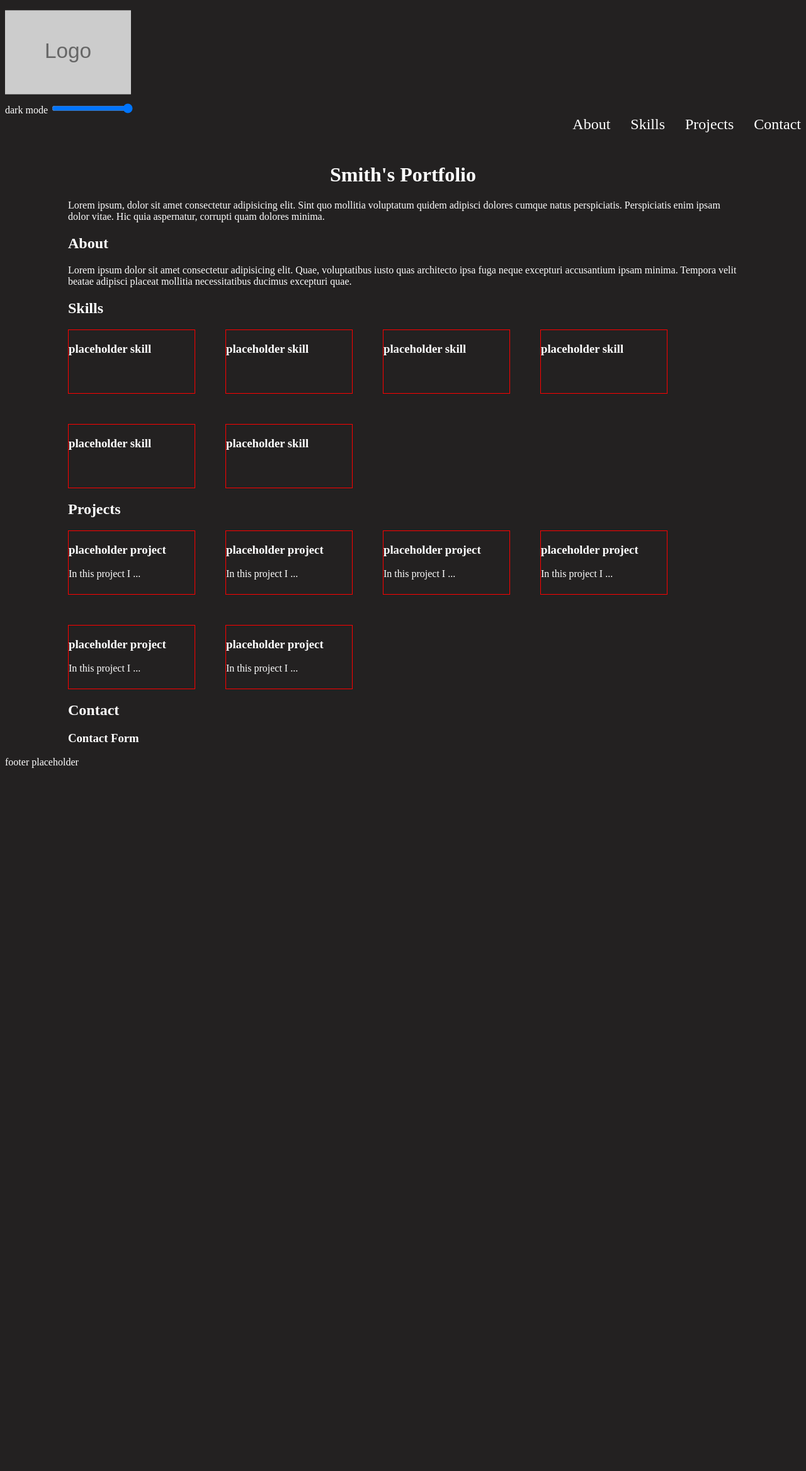
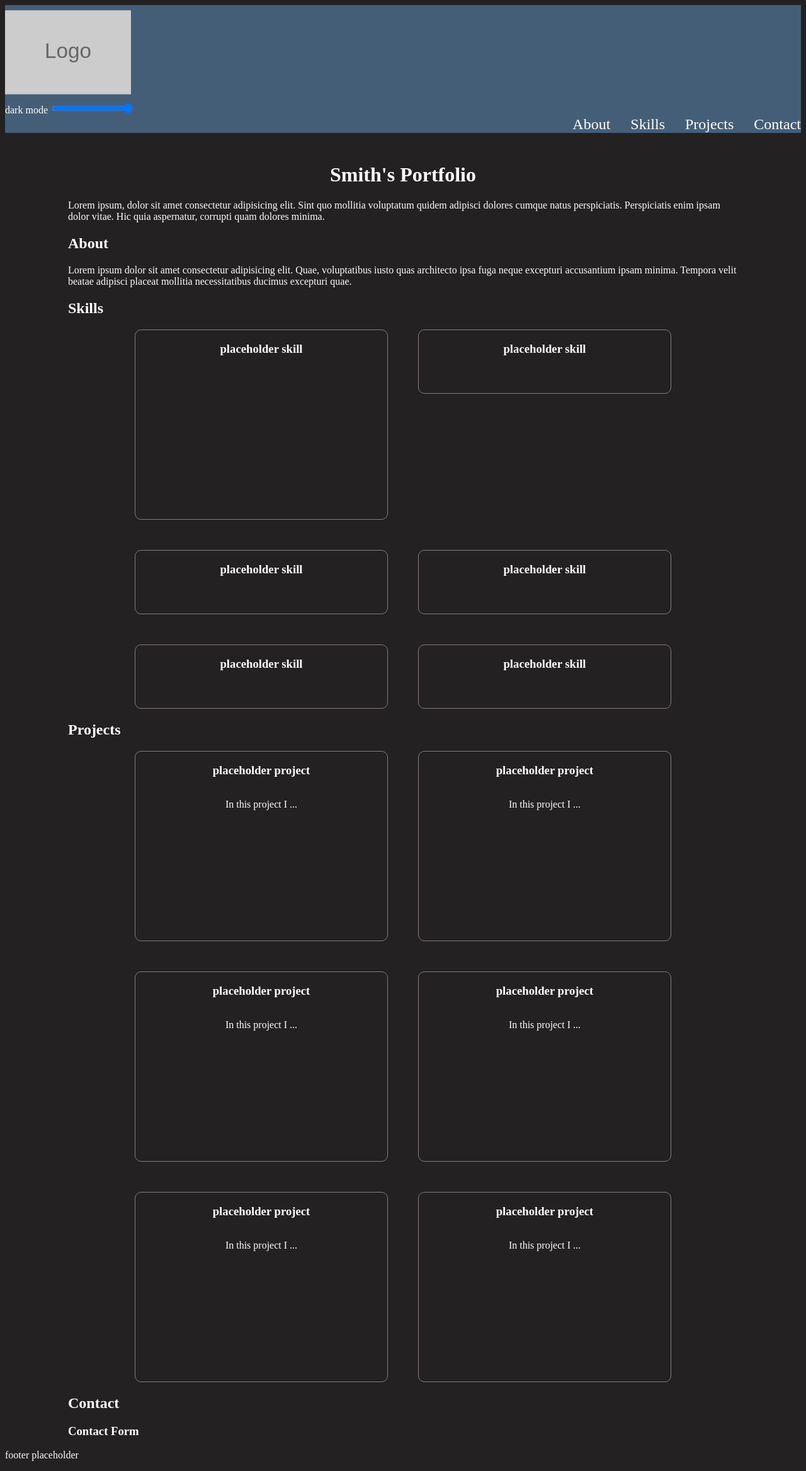
Before and after one commit to Robbie632/tutoring, a PHP site: page / in a window 1280 px wide. Shown: the whole page at 63% size. Before the commit the page ends 1219 px from the top, so only its background shows below. Run offline with PHP 8.4, Linux system fonts and the light colour scheme.

Commit message:
add more styling to portfolio exercises

```diff
--- a/lessons/front_end/html_css_basics/index.html
+++ b/lessons/front_end/html_css_basics/index.html
@@ -42,22 +42,22 @@
         <div id="skills">
             <h2>Skills</h2>
             <div class="card-container">
-                <div>
+                <div class="skill">
                     <h3>placeholder skill</h3>
                 </div>
-                <div>
+                <div class="skill">
                     <h3>placeholder skill</h3>
                 </div>
-                <div>
+                <div class="skill">
                     <h3>placeholder skill</h3>
                 </div>
-                <div>
+                <div class="skill">
                     <h3>placeholder skill</h3>
                 </div>
-                <div>
+                <div class="skill">
                     <h3>placeholder skill</h3>
                 </div>
-                <div>
+                <div class="skill">
                     <h3>placeholder skill</h3>
                 </div>
             </div>
--- a/lessons/front_end/html_css_basics/style.css
+++ b/lessons/front_end/html_css_basics/style.css
@@ -1,24 +1,31 @@
 :root{
     --backgound-color:white;
     --font-color: rgb(35, 33, 33);
+    --border-color: rgb(75, 67, 67);
+    --color-1: rgb(190, 219, 248);
+}
+.dark-mode {
+    --background-color: rgb(35, 33, 33);
+    --font-color: white;
+    --border-color: rgb(138, 125, 125);
+    --color-1: rgb(69, 94, 120);
+}
+h1 {
+    text-align: center;
+    margin-top:3rem;
 }
 body {
     background-color: var(--background-color);
     color: var(--font-color);
     transition: background-color 0.3s ease;
 }
+header {
+    background-color: var(--color-1);
+}
 
 main {
     margin-left:100px;
     margin-right: 100px;
-}
-.dark-mode {
-    --background-color: rgb(35, 33, 33);
-    --font-color: white;
-}
-h1 {
-    text-align: center;
-    margin-top:3rem;
 }
 h2 {
     text-align: left;
@@ -41,10 +48,18 @@ nav > a:hover {
     display: flex;
     flex-wrap: wrap;
     gap:3rem;
+    width:100%;
+    justify-content: center;
 }
 .card-container > div {
-    width:200px;
-    height: 100px;
-    border: 1px solid red;
-
+    width:400px;
+    height: 300px;
+    border: 1px solid var(--border-color);
+    border-radius: 10px;
+    display: flex;
+    flex-direction: column;
+    align-items: center;
 }
+.card-container > div + .skill {
+    height:100px;
+}
```
